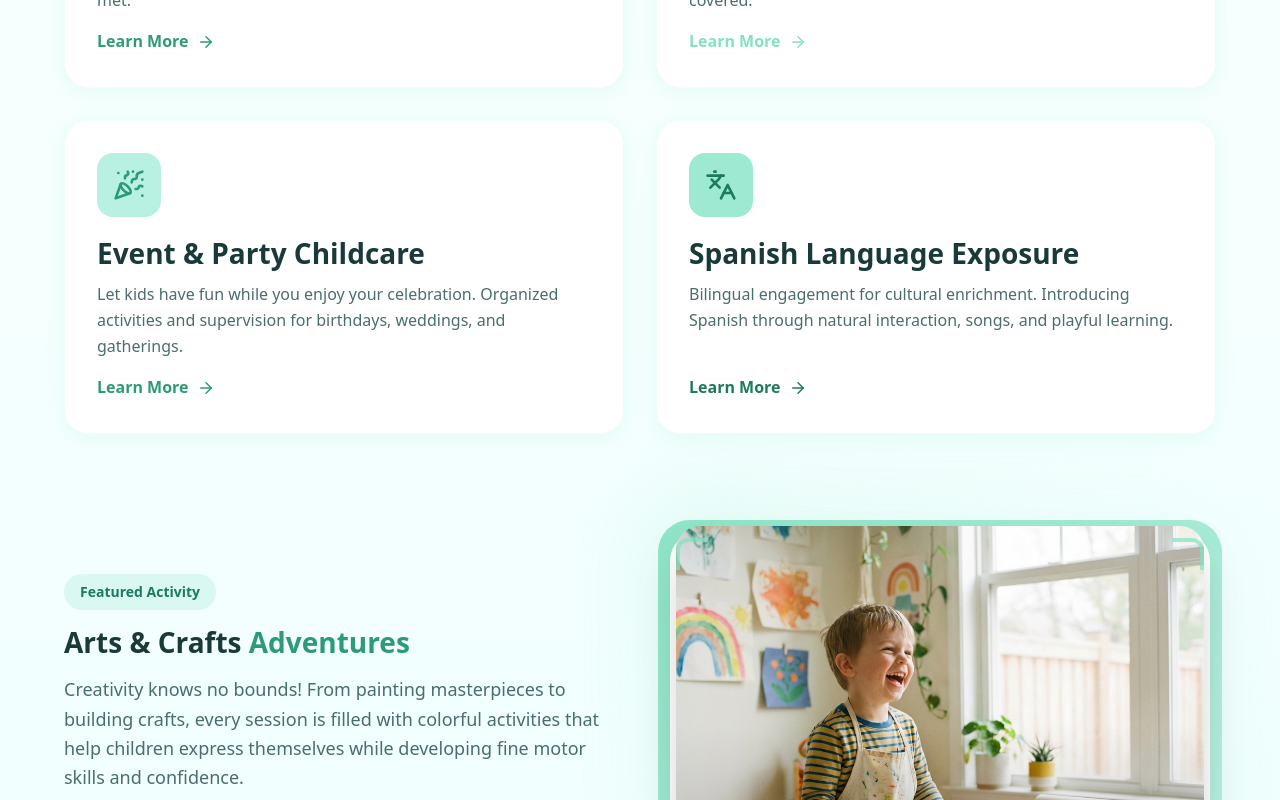
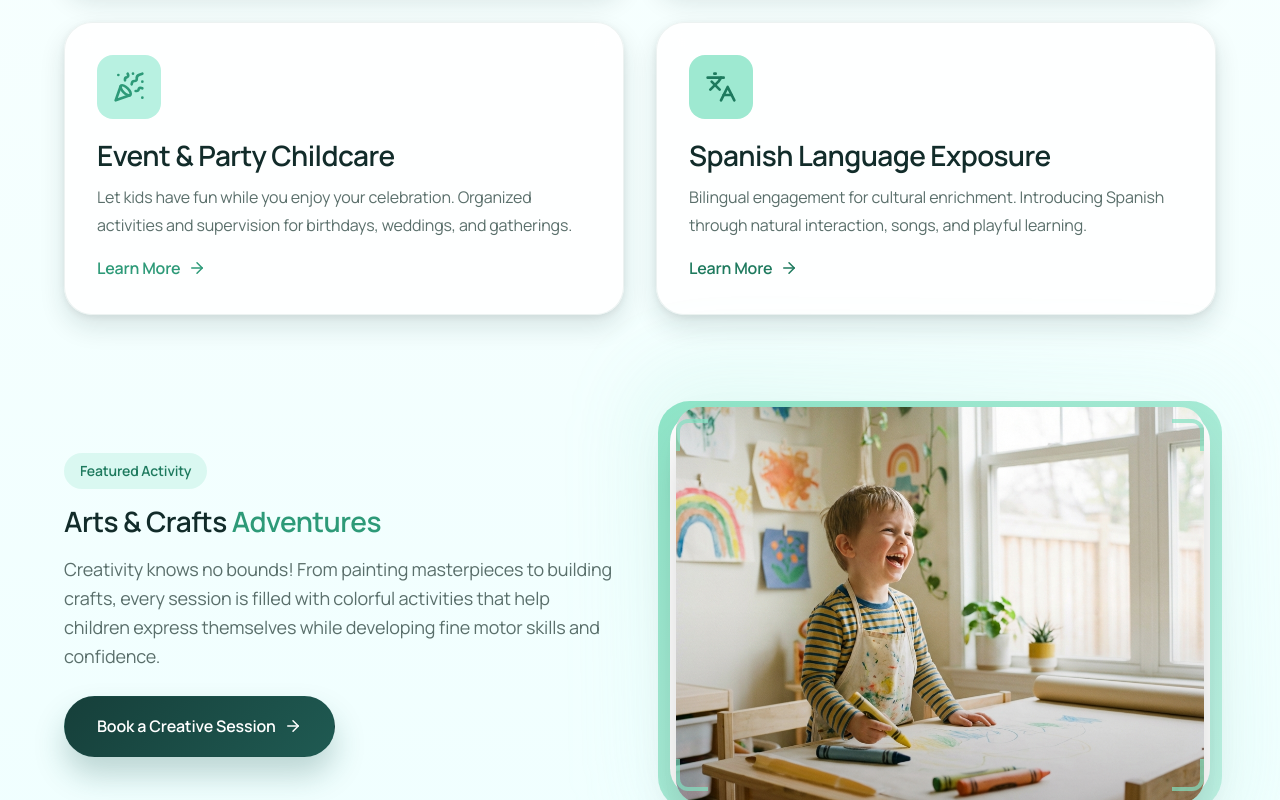
Before and after one commit to Str0k/karinaproyect, a Next.js app: page / in a window 1280 px wide. Shown: the part 2480-3280 px from the top of the page. Built offline with nearby package versions, Linux system fonts and the light colour scheme.

Commit message:
feat: Initialize global CSS styles with a comprehensive design system and configure the root Next.js layout with custom fonts and extensive metadata for SEO and social sharing.

```diff
--- a/src/app/globals.css
+++ b/src/app/globals.css
@@ -6,37 +6,39 @@
 
 :root {
   /* Primary Colors - Mint/Teal Palette */
-  --color-mint-dark: #84E2C2;
-  --color-mint-primary: #9EE9D1;
-  --color-mint-light: #B8F1E1;
-  --color-mint-soft: #D1F8F0;
-  --color-mint-pale: #EBFFFF;
+  --color-mint-dark: #6FBFA8;
+  --color-mint-primary: #86CDB7;
+  --color-mint-light: #B7E3D5;
+  --color-mint-soft: #DDEFE8;
+  --color-mint-pale: #F3F8F6;
 
   /* Legacy aliases for compatibility */
-  --color-coral-primary: #84E2C2;
-  --color-coral-light: #9EE9D1;
-  --color-peachy-pink: #D1F8F0;
+  --color-coral-primary: #6FBFA8;
+  --color-coral-light: #86CDB7;
+  --color-peachy-pink: #DDEFE8;
 
   /* Secondary Colors - Complementary */
-  --color-teal: #84E2C2;
-  --color-teal-light: #B8F1E1;
-  --color-accent: #2D9A78;
-  --color-accent-dark: #1E7A5E;
+  --color-teal: #1F5A52;
+  --color-teal-light: #8BC6B5;
+  --color-accent: #1F5A52;
+  --color-accent-dark: #163F3A;
+  --color-gold: #C9A55C;
+  --color-gold-light: #E1C48B;
 
   /* Neutral Colors */
-  --color-cream: #FAFFFE;
-  --color-warm-gray: #F5FAFA;
-  --color-dark-navy: #1A3A3A;
-  --color-gray-600: #4A6D6D;
+  --color-cream: #F8FAF9;
+  --color-warm-gray: #EEF3F1;
+  --color-dark-navy: #122C2A;
+  --color-gray-600: #5A6F6B;
 
   /* Background */
-  --background: #FAFFFE;
-  --foreground: #1A3A3A;
+  --background: #F8FAF9;
+  --foreground: #122C2A;
 
   /* Shadows */
-  --shadow-sm: 0 2px 4px rgba(0, 0, 0, 0.05);
-  --shadow-md: 0 4px 6px rgba(0, 0, 0, 0.07), 0 10px 20px rgba(0, 0, 0, 0.05);
-  --shadow-lg: 0 10px 25px rgba(0, 0, 0, 0.1), 0 20px 40px rgba(0, 0, 0, 0.08);
+  --shadow-sm: 0 4px 10px rgba(18, 44, 42, 0.08);
+  --shadow-md: 0 12px 26px rgba(18, 44, 42, 0.12), 0 2px 8px rgba(18, 44, 42, 0.08);
+  --shadow-lg: 0 24px 50px rgba(18, 44, 42, 0.16), 0 6px 20px rgba(18, 44, 42, 0.12);
 
   /* Transitions */
   --transition-fast: 150ms ease;
@@ -47,8 +49,8 @@
 @theme inline {
   --color-background: var(--background);
   --color-foreground: var(--foreground);
-  --font-sans: var(--font-poppins);
-  --font-body: var(--font-inter);
+  --font-sans: var(--font-display);
+  --font-body: var(--font-manrope);
 }
 
 /* ========================================
@@ -64,10 +66,15 @@ html {
 }
 
 body {
-  background: var(--color-cream);
+  background-color: var(--color-cream);
+  background-image:
+    radial-gradient(circle at top right, rgba(143, 198, 181, 0.35), transparent 55%),
+    radial-gradient(circle at 20% 20%, rgba(201, 165, 92, 0.2), transparent 45%),
+    linear-gradient(180deg, rgba(248, 250, 249, 0.96), rgba(238, 243, 241, 0.96));
   color: var(--color-dark-navy);
-  font-family: var(--font-body), system-ui, sans-serif;
-  line-height: 1.6;
+  font-family: var(--font-manrope), "Segoe UI", sans-serif;
+  letter-spacing: -0.01em;
+  line-height: 1.7;
   -webkit-font-smoothing: antialiased;
   -moz-osx-font-smoothing: grayscale;
 }
@@ -83,9 +90,10 @@ h4,
 h5,
 h6 {
   font-family: var(--font-sans), system-ui, sans-serif;
-  font-weight: 700;
+  font-weight: 600;
   line-height: 1.2;
   color: var(--color-dark-navy);
+  letter-spacing: -0.02em;
 }
 
 h1 {
@@ -109,7 +117,7 @@ p {
    ======================================== */
 
 .section-padding {
-  padding: 3rem 1rem;
+  padding: clamp(3.5rem, 5vw, 5rem) 1rem;
 }
 
 @media (min-width: 480px) {
@@ -141,15 +149,15 @@ p {
    ======================================== */
 
 .btn-primary {
-  background: linear-gradient(135deg, #2D9A78, #84E2C2);
+  background: linear-gradient(135deg, var(--color-accent-dark), var(--color-teal));
   color: white;
   padding: 1rem 2rem;
-  border-radius: 1rem;
+  border-radius: 999px;
   font-weight: 600;
   font-size: 1rem;
-  border: none;
+  border: 1px solid rgba(31, 90, 82, 0.15);
   cursor: pointer;
-  box-shadow: 0 4px 15px rgba(45, 154, 120, 0.35);
+  box-shadow: 0 18px 30px rgba(31, 90, 82, 0.25);
   transition: all var(--transition-base);
   display: inline-flex;
   align-items: center;
@@ -159,18 +167,18 @@ p {
 
 .btn-primary:hover {
   transform: translateY(-2px);
-  box-shadow: 0 8px 25px rgba(45, 154, 120, 0.45);
-  background: linear-gradient(135deg, #1E7A5E, #2D9A78);
+  box-shadow: 0 26px 45px rgba(31, 90, 82, 0.35);
+  background: linear-gradient(135deg, #143C36, #1F5A52);
 }
 
 .btn-secondary {
-  background: transparent;
-  color: #2D9A78;
+  background: rgba(31, 90, 82, 0.08);
+  color: var(--color-accent);
   padding: 1rem 2rem;
-  border-radius: 1rem;
+  border-radius: 999px;
   font-weight: 600;
   font-size: 1rem;
-  border: 2px solid #84E2C2;
+  border: 1px solid rgba(31, 90, 82, 0.2);
   cursor: pointer;
   transition: all var(--transition-base);
   display: inline-flex;
@@ -180,7 +188,7 @@ p {
 }
 
 .btn-secondary:hover {
-  background: linear-gradient(135deg, #84E2C2, #9EE9D1);
+  background: linear-gradient(135deg, rgba(31, 90, 82, 0.95), rgba(111, 191, 168, 0.8));
   color: white;
   border-color: transparent;
 }
@@ -190,18 +198,19 @@ p {
    ======================================== */
 
 .card {
-  background: white;
-  border-radius: 1.5rem;
+  background: rgba(255, 255, 255, 0.9);
+  border-radius: 1.75rem;
   padding: 2rem;
-  box-shadow: 0 4px 20px rgba(132, 226, 194, 0.15);
+  box-shadow: var(--shadow-md);
   transition: all var(--transition-base);
-  border: 1px solid rgba(132, 226, 194, 0.1);
+  border: 1px solid rgba(31, 90, 82, 0.08);
+  backdrop-filter: blur(12px);
 }
 
 .card:hover {
-  transform: translateY(-4px);
-  box-shadow: 0 12px 30px rgba(132, 226, 194, 0.25);
-  border-color: rgba(132, 226, 194, 0.3);
+  transform: translateY(-6px);
+  box-shadow: var(--shadow-lg);
+  border-color: rgba(31, 90, 82, 0.2);
 }
 
 /* ========================================
@@ -209,11 +218,11 @@ p {
    ======================================== */
 
 .gradient-hero {
-  background: linear-gradient(135deg, #EBFFFF 0%, #D1F8F0 30%, #B8F1E1 60%, #FAFFFE 100%);
+  background: linear-gradient(135deg, #F7FBFA 0%, #DDEFE8 35%, #B7E3D5 60%, #F8FAF9 100%);
 }
 
 .gradient-section {
-  background: linear-gradient(180deg, #FAFFFE 0%, #EBFFFF 50%, #D1F8F0 100%);
+  background: linear-gradient(180deg, #F8FAF9 0%, #F3F8F6 50%, #DDEFE8 100%);
 }
 
 /* ========================================
@@ -312,7 +321,7 @@ p {
   content: '';
   position: absolute;
   inset: -2px;
-  background: linear-gradient(135deg, #FFD700, #FF6B6B, #4ECDC4, #FFD700);
+  background: linear-gradient(135deg, #C9A55C, #E1C48B, #86CDB7, #C9A55C);
   border-radius: inherit;
   z-index: -1;
   background-size: 300% 300%;
@@ -335,8 +344,8 @@ p {
 
 .form-input:focus {
   outline: none;
-  border-color: var(--color-coral-primary);
-  box-shadow: 0 0 0 3px rgba(255, 107, 107, 0.1);
+  border-color: var(--color-accent);
+  box-shadow: 0 0 0 3px rgba(31, 90, 82, 0.15);
 }
 
 .form-input::placeholder {
@@ -363,10 +372,10 @@ p {
 }
 
 ::-webkit-scrollbar-thumb {
-  background: var(--color-coral-light);
+  background: var(--color-mint-primary);
   border-radius: 4px;
 }
 
 ::-webkit-scrollbar-thumb:hover {
-  background: var(--color-coral-primary);
+  background: var(--color-accent);
 }
--- a/src/app/layout.tsx
+++ b/src/app/layout.tsx
@@ -1,18 +1,18 @@
 import type { Metadata } from "next";
-import { Poppins, Inter } from "next/font/google";
+import { Playfair_Display, Manrope } from "next/font/google";
 import "./globals.css";
 
-const poppins = Poppins({
-  variable: "--font-poppins",
+const playfair = Playfair_Display({
+  variable: "--font-display",
   subsets: ["latin"],
-  weight: ["400", "500", "600", "700"],
+  weight: ["500", "600", "700"],
   display: "swap",
 });
 
-const inter = Inter({
-  variable: "--font-inter",
+const manrope = Manrope({
+  variable: "--font-manrope",
   subsets: ["latin"],
-  weight: ["400", "500", "600"],
+  weight: ["400", "500", "600", "700"],
   display: "swap",
 });
 
@@ -73,7 +73,7 @@ export default function RootLayout({
 }>) {
   return (
     <html lang="en" className="scroll-smooth">
-      <body className={`${poppins.variable} ${inter.variable} antialiased`}>
+      <body className={`${playfair.variable} ${manrope.variable} antialiased`}>
         {children}
       </body>
     </html>
```
